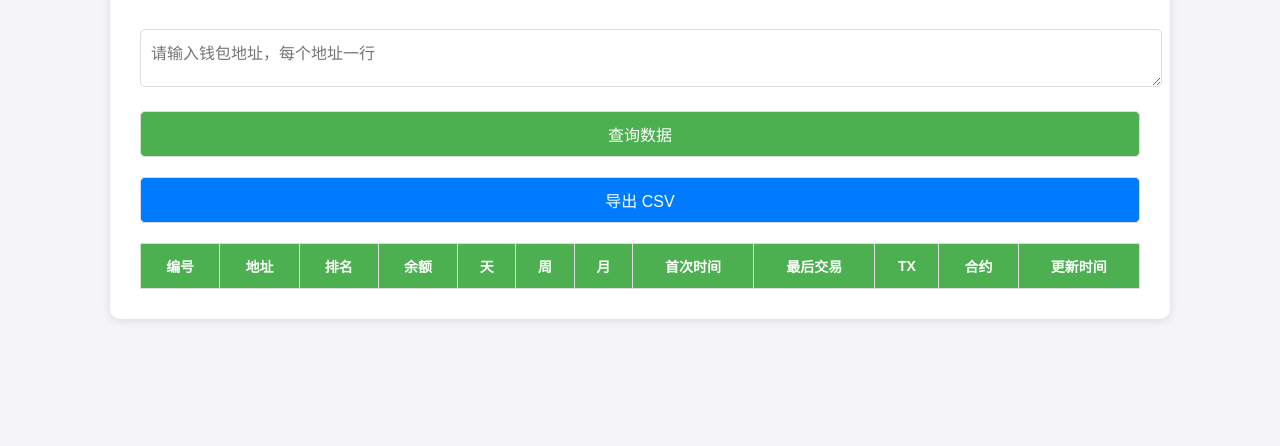
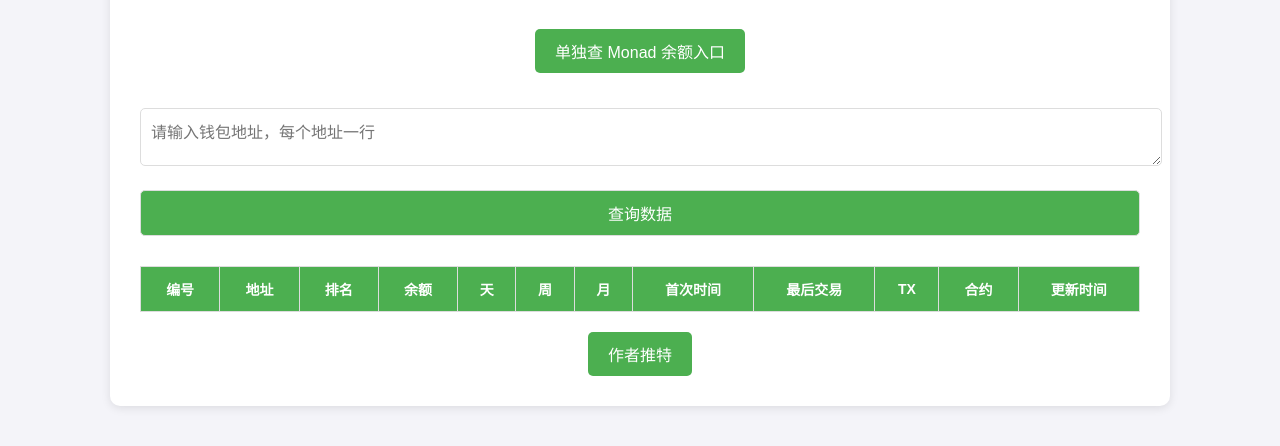
Before and after one commit to 7CCCCC21X/Monadshuju, a plain HTML site: page index.html in a window 1280 px wide. Shown: the part 120-566 px from the top of the page. Drawn offline with Linux system fonts and the light colour scheme.

Commit message:
Update index.html

```diff
--- a/index.html
+++ b/index.html
@@ -15,12 +15,29 @@
             color: #333;
         }
         .container {
-            max-width: 1000px;  /* 增大容器宽度 */
+            max-width: 1000px;
             margin: 0 auto;
             background-color: white;
-            padding: 30px;  /* 增加内边距 */
+            padding: 30px;
             border-radius: 10px;
             box-shadow: 0 2px 10px rgba(0,0,0,0.1);
+            text-align: center;
+        }
+        .links {
+            margin-bottom: 15px;
+        }
+        .links a {
+            display: inline-block;
+            padding: 10px 20px;
+            background-color: #4CAF50;
+            color: white;
+            border-radius: 5px;
+            text-decoration: none;
+            font-size: 16px;
+            margin: 10px;
+        }
+        .links a:hover {
+            background-color: #45a049;
         }
         textarea, button {
             width: 100%;
@@ -62,15 +79,21 @@
             background-color: #999 !important;
             cursor: not-allowed;
         }
-        .export-btn {
-            margin-top: 10px;
-            display: block;
+        .footer {
+            margin-top: 20px;
             text-align: center;
-            padding: 10px;
-            background-color: #007BFF;
+        }
+        .footer a {
+            display: inline-block;
+            padding: 10px 20px;
+            background-color: #4CAF50;
             color: white;
             border-radius: 5px;
-            cursor: pointer;
+            text-decoration: none;
+            font-size: 16px;
+        }
+        .footer a:hover {
+            background-color: #45a049;
         }
     </style>
 </head>
@@ -78,9 +101,14 @@
 
     <div class="container">
         <h1>批量查询 Monad 测试网钱包数据</h1>
+
+        <div class="links">
+            <a href="https://monad-black.vercel.app/" target="_blank">单独查 Monad 余额入口</a>
+        </div>
+
         <textarea id="walletAddresses" placeholder="请输入钱包地址，每个地址一行"></textarea>
         <button id="checkPoints">查询数据</button>
-        <button class="export-btn" id="exportCSV">导出 CSV</button>
+
         <table id="resultContainer">
             <thead>
                 <tr>
@@ -100,6 +128,10 @@
             </thead>
             <tbody></tbody>
         </table>
+
+        <div class="footer">
+            <a href="https://x.com/0xXIAOc" target="_blank">作者推特</a>
+        </div>
     </div>
 
     <script>
@@ -124,9 +156,12 @@
                 if (!address) continue;
 
                 try {
-                    // ✅ 修改 fetch URL 走 Vercel 代理 API
                     const response = await fetch(`/api/wallets/monad_testnet/${address}`);
                     const data = await response.json();
+
+                    if (data.message && data.message.includes("Wallet is not found")) {
+                        throw new Error("钱包未找到");
+                    }
 
                     const lastUpdated = new Date(data.lastUpdated * 1000).toLocaleString() || "N/A";
                     const walletPerformance = data.walletPerformance || {};
@@ -181,6 +216,13 @@
                     `;
                 } catch (error) {
                     console.error("查询失败:", error);
+                    resultContainer.innerHTML += `
+                        <tr>
+                            <td>${i + 1}</td>
+                            <td>${address}</td>
+                            <td colspan="10" style="color: red;">无</td>
+                        </tr>
+                    `;
                 }
             }
 
```
